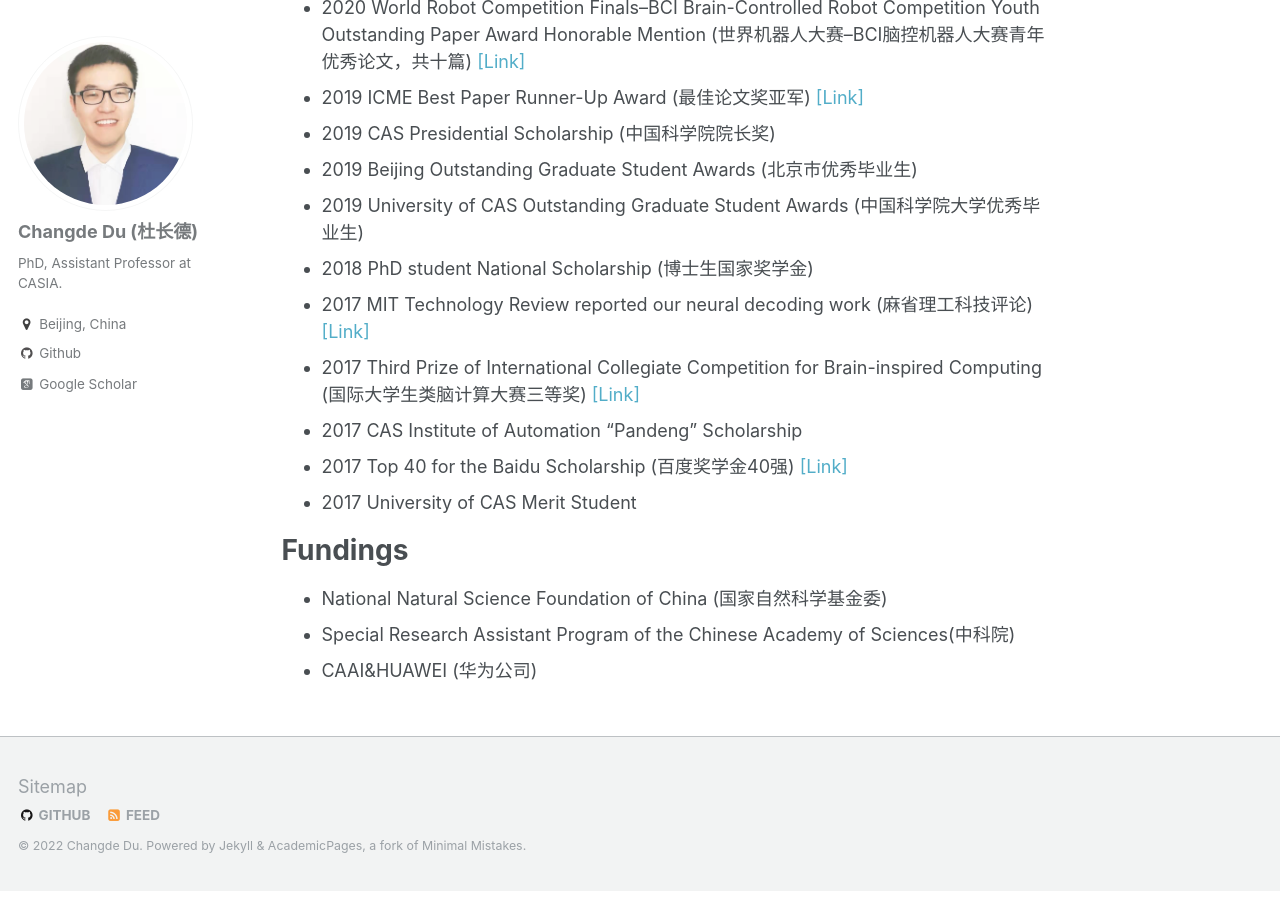
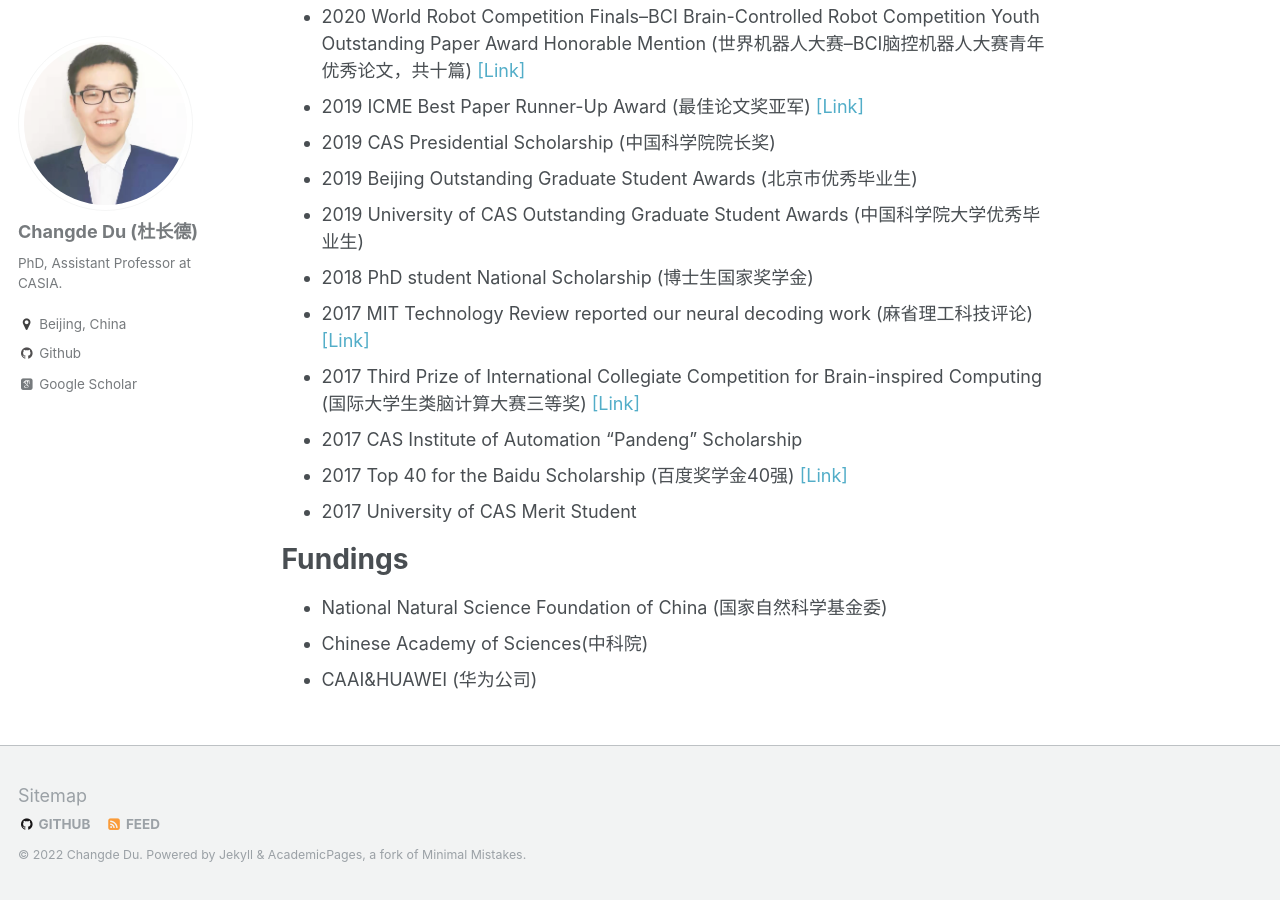
Before and after one commit to ChangdeDu/changdedu.github.io, a Jekyll site: the page built from _pages/about.md, in a window 1280 px wide and 900 px high, scrolled down 8204 px. Built offline with Jekyll 4.4.1, drawn with Linux system fonts in a browser that asks for light colours; some web fonts are replaced.

Commit message:
Update about.md

```diff
--- a/_pages/about.md
+++ b/_pages/about.md
@@ -173,6 +173,7 @@ Joint European Conference on Machine Learning and Knowledge Discovery in Databas
 - 中国自动化学会模式识别与机器智能专委会，委员
 - 中国图象图形学学会视觉大数据专委会，委员
 - 中国人工智能学会模式识别专委会，委员
+-
 # Awards and Achievements
 - 2021 Global Top 100 Chinese Rising Stars in Artificial Intelligence (AI华人新星百强) [[Link]](https://xueshu.baidu.com/usercenter/index/aischolar)
 - 2020 World Robot Competition Finals--BCI Brain-Controlled Robot Competition Youth Outstanding Paper Award Honorable Mention (世界机器人大赛--BCI脑控机器人大赛青年优秀论文，共十篇) [[Link]](http://www.worldrobotconference.com/html/jiqirendasai/chengji/2020/2020/1119/1574.html)
@@ -189,5 +190,5 @@ Joint European Conference on Machine Learning and Knowledge Discovery in Databas
 
 # Fundings
 -	National Natural Science Foundation of China (国家自然科学基金委)
--	Special Research Assistant Program of the Chinese Academy of Sciences(中科院)
+-	Chinese Academy of Sciences(中科院)
 -	CAAI&HUAWEI (华为公司)
```
